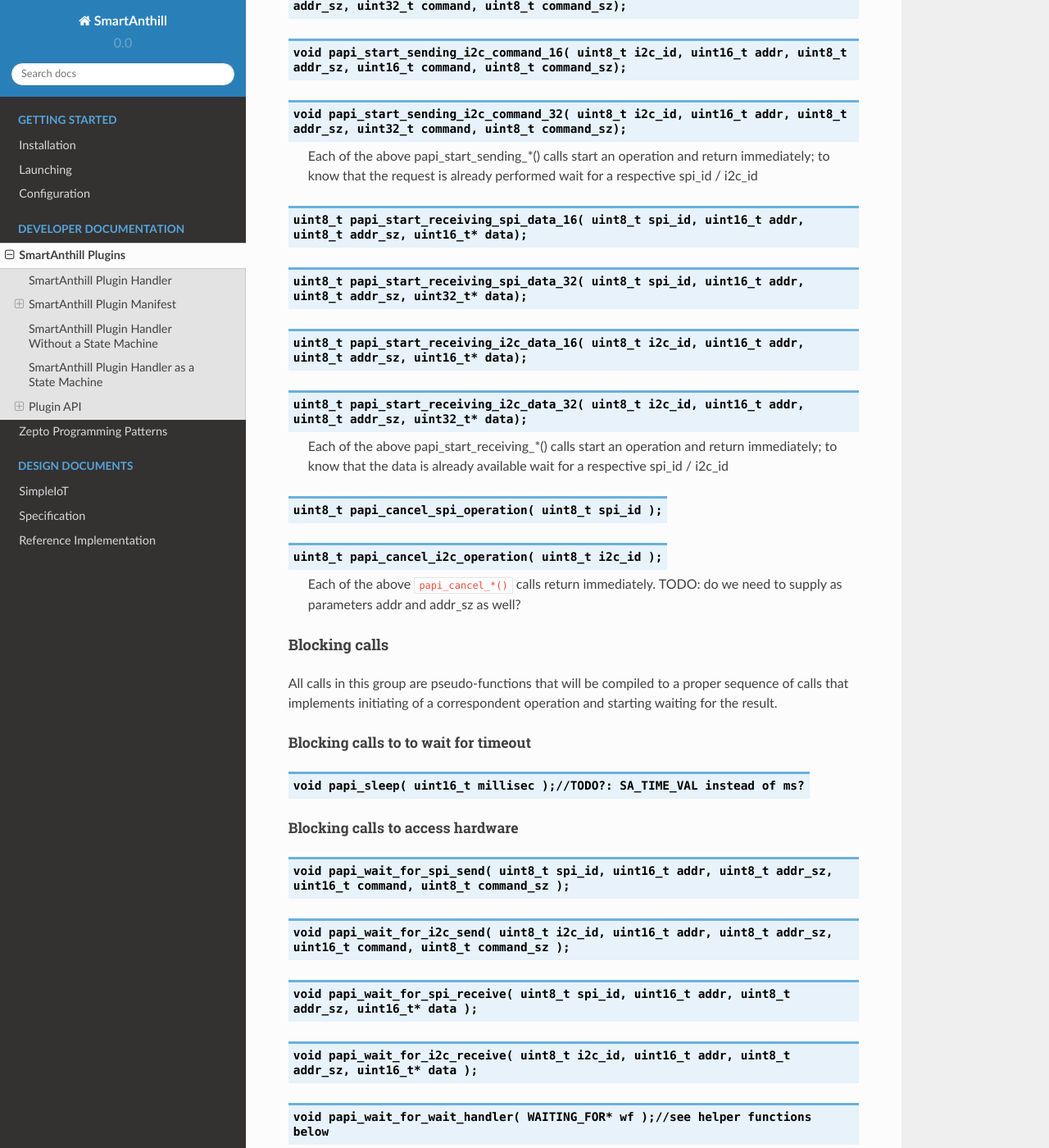
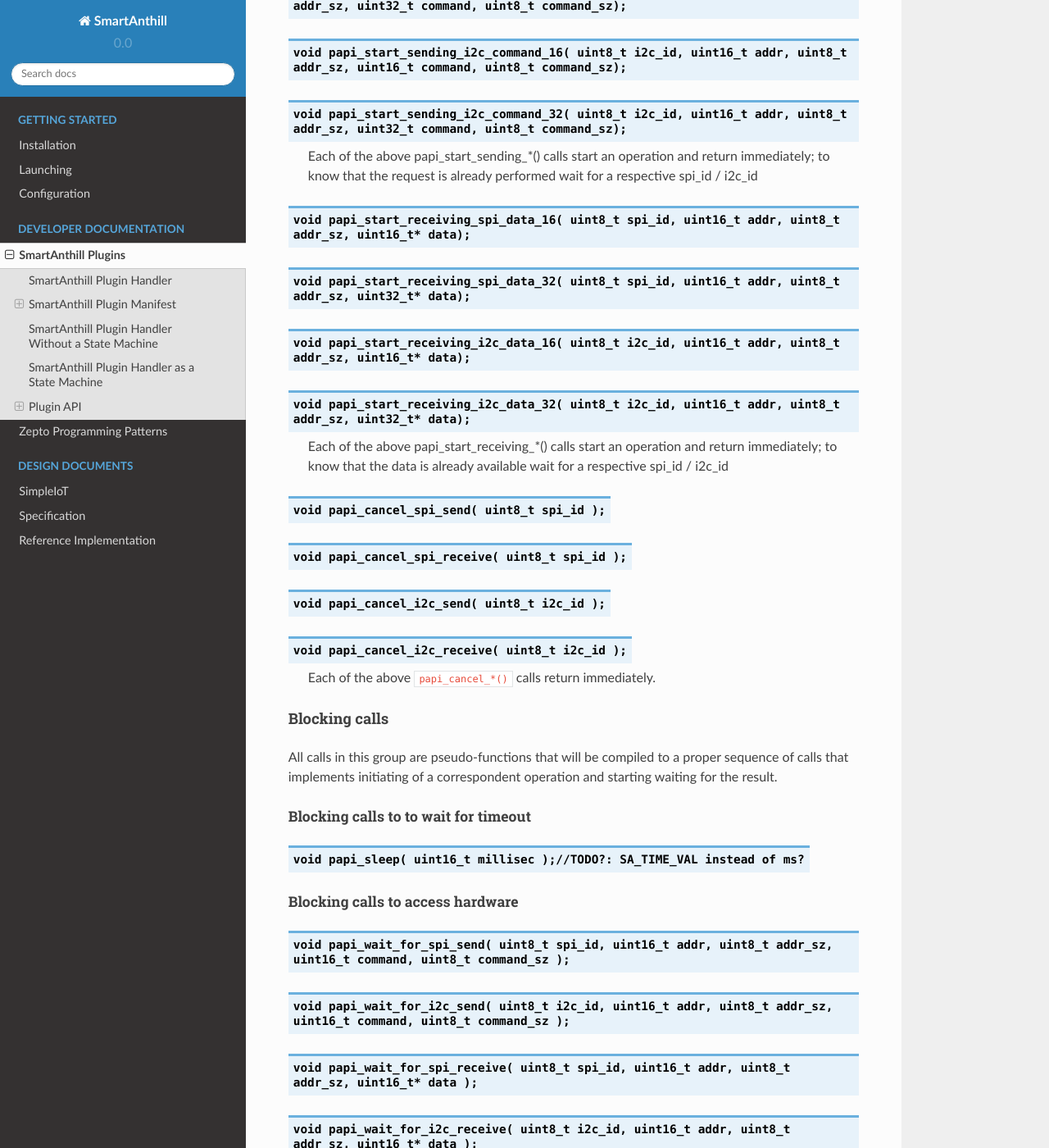
Before and after one commit to smartanthill/smartanthill2_0, a Sphinx documentation site: the page built from docs/design-documents/smartanthill-plugins.rst, in a window 1280 px wide and 1400 px high, scrolled down 10158 px. Shown: the whole window at 82% size. Built offline with Sphinx 7.4.7 and the Read the Docs theme 2.0.0, drawn with Linux system fonts in a browser that asks for light colours.

Commit message:
Plugins v0.4.4: fixes for cancel() functions

```diff
--- a/docs/design-documents/smartanthill-plugins.rst
+++ b/docs/design-documents/smartanthill-plugins.rst
@@ -438,18 +438,20 @@ The following calls implement access to devices sitting behind SPI and I2C inter
 
    Each of the above papi_start_sending_*() calls start an operation and return immediately; to know that the request is already performed wait for a respective spi_id / i2c_id
 
-.. function:: uint8_t papi_start_receiving_spi_data_16( uint8_t spi_id, uint16_t addr, uint8_t addr_sz, uint16_t* data);
-.. function:: uint8_t papi_start_receiving_spi_data_32( uint8_t spi_id, uint16_t addr, uint8_t addr_sz, uint32_t* data);
+.. function:: void papi_start_receiving_spi_data_16( uint8_t spi_id, uint16_t addr, uint8_t addr_sz, uint16_t* data);
+.. function:: void papi_start_receiving_spi_data_32( uint8_t spi_id, uint16_t addr, uint8_t addr_sz, uint32_t* data);
 
-.. function:: uint8_t papi_start_receiving_i2c_data_16( uint8_t i2c_id, uint16_t addr, uint8_t addr_sz, uint16_t* data);
-.. function:: uint8_t papi_start_receiving_i2c_data_32( uint8_t i2c_id, uint16_t addr, uint8_t addr_sz, uint32_t* data);
+.. function:: void papi_start_receiving_i2c_data_16( uint8_t i2c_id, uint16_t addr, uint8_t addr_sz, uint16_t* data);
+.. function:: void papi_start_receiving_i2c_data_32( uint8_t i2c_id, uint16_t addr, uint8_t addr_sz, uint32_t* data);
 
    Each of the above papi_start_receiving_*() calls start an operation and return immediately; to know that the data is already available wait for a respective spi_id / i2c_id
 
-.. function:: uint8_t papi_cancel_spi_operation( uint8_t spi_id );
-.. function:: uint8_t papi_cancel_i2c_operation( uint8_t i2c_id );
+.. function:: void papi_cancel_spi_send( uint8_t spi_id );
+.. function:: void papi_cancel_spi_receive( uint8_t spi_id );
+.. function:: void papi_cancel_i2c_send( uint8_t i2c_id );
+.. function:: void papi_cancel_i2c_receive( uint8_t i2c_id );
 
-   Each of the above ``papi_cancel_*()`` calls return immediately. TODO: do we need to supply as parameters addr and addr_sz as well?
+   Each of the above ``papi_cancel_*()`` calls return immediately.
 
 
 Blocking calls
```
Also changed, not shown: other parts of docs/design-documents/smartanthill-plugins.rst (+1 -1 lines).
